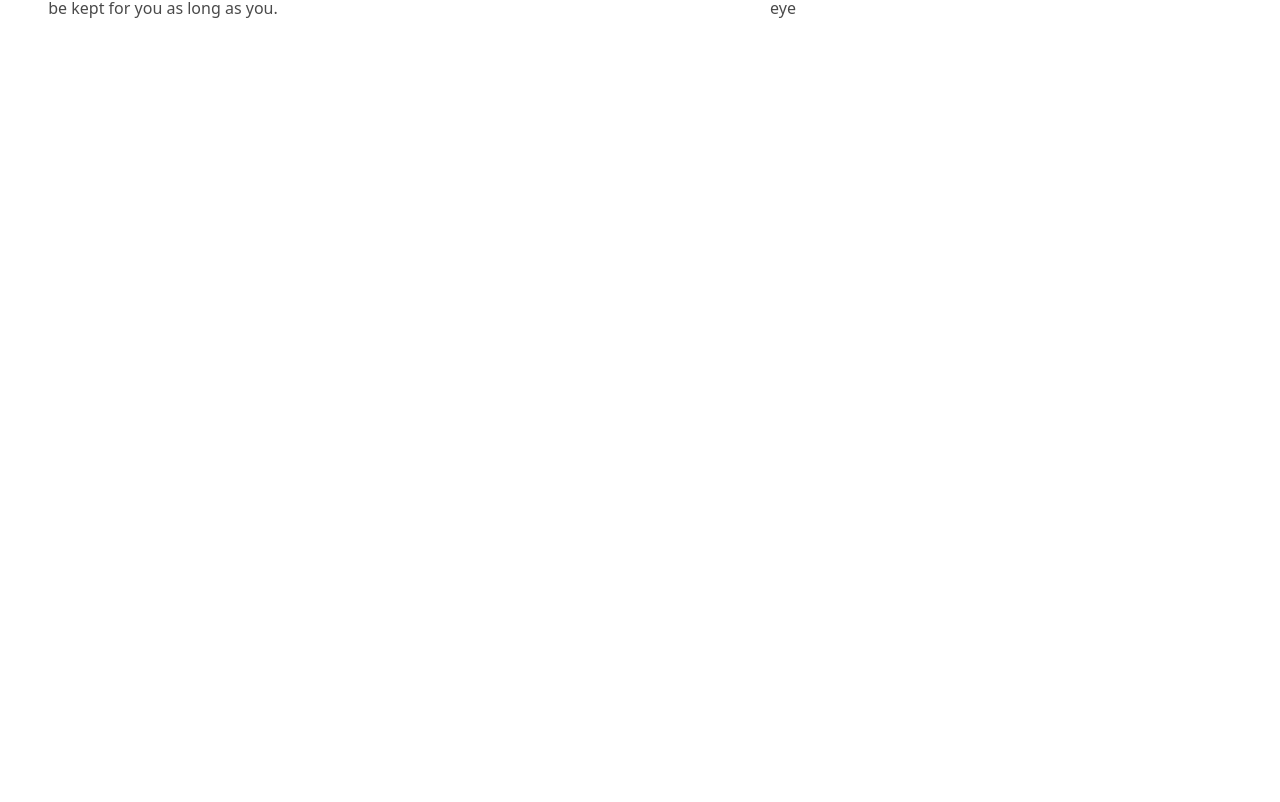
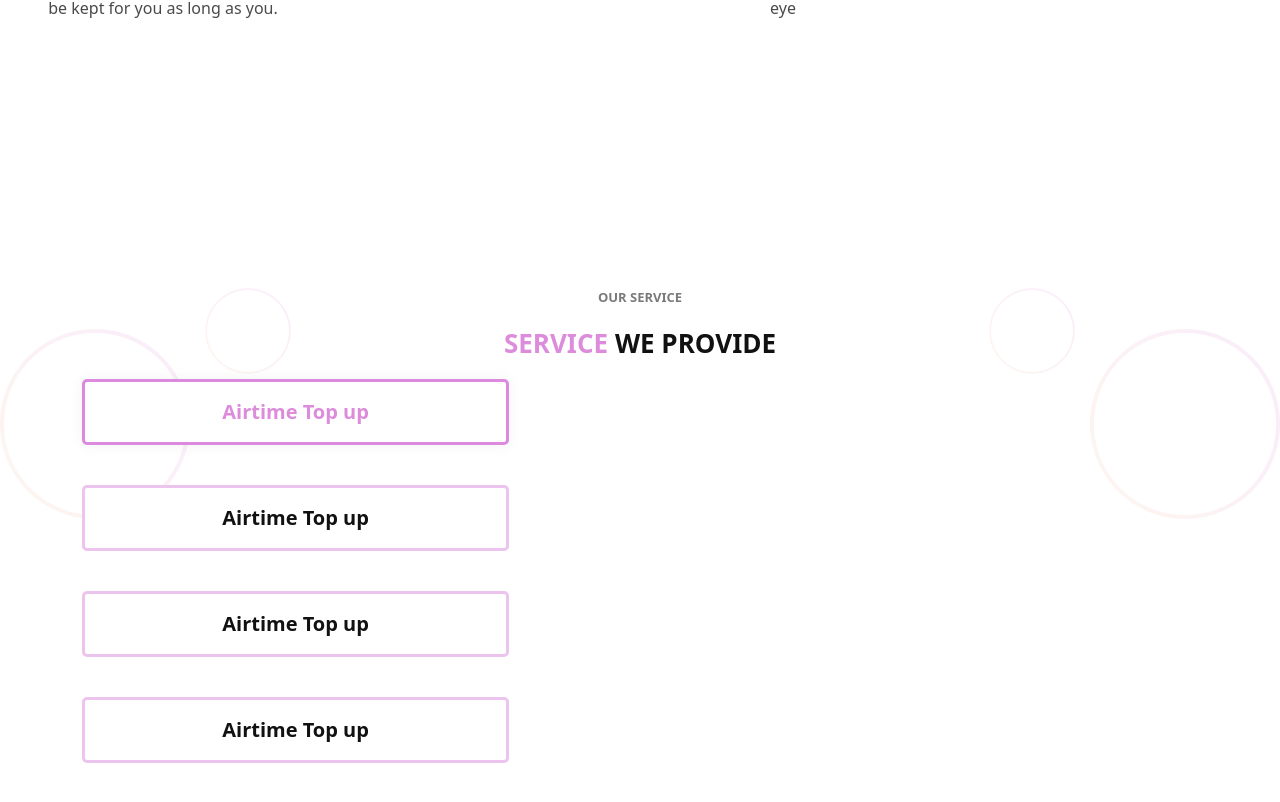
Before and after one commit to Yahckman1112/VTU-site, a Next.js app: page / in a window 1280 px wide. Shown: the part 1286-2088 px from the top of the page. Before the commit the page ends 1734 px from the top, so only its background shows below. Built offline with nearby package versions, Linux system fonts and the light colour scheme.

Commit message:
active side 1

```diff
--- a/app/homeTemplate/fetures/features.module.scss
+++ b/app/homeTemplate/fetures/features.module.scss
@@ -3,7 +3,7 @@
 .body {
   // color: ;
   padding: 20px;
-  height: 100vh;
+  height: 80vh;
   width: 100%;
   margin-top: 5%;
   // background-image: url('./../../images/banner-left-dec.png');
@@ -40,6 +40,7 @@
   text-align: center;
   padding: 10px;
   overflow-x: hidden;
+  // background-color: white;
 
 
   @include responsive(tab){
--- /dev/null
+++ b/app/homeTemplate/service/service.jsx
@@ -0,0 +1,43 @@
+'use client'
+import React,{useState} from "react";
+import styles from "./service.module.scss";
+function Service(props) {
+    const [active, setActive] = useState(0)
+
+    const buttons = [
+        {label: 'Airtime Topup'},
+        {label:'Data Subscription'},
+        {label:'Web development '},
+        {label:'Utility Bill'}
+    ]
+  return (
+    <div className={styles.service}>
+      <p className={styles.para1}>Our Service</p>
+      <p className={styles.para2}>
+        {" "}
+        <span className={styles.span}>Service </span> we provide{" "}
+      </p>
+
+      <div className="container">
+        <div className="row ">
+          <div className="col-12 col-lg-6 col-md-12">
+            <aside className="styles.icon">
+                {buttons.map((item,index)=>(
+                    <button className={styles.btn_serv}
+                    style={{border:active==index && ' 3px solid rgba(219,138,222,1)', color:active==index && '#dc8cdb ', boxShadow:active==index && '0px 0px 15px rgba(0, 0, 0, 0.05)'}}
+                    onClick={()=>setActive(index)}
+                    >
+                                Airtime Top up
+                    </button>
+
+                ))}
+            </aside>
+          </div>
+          <div className="col-12 col-lg-6 col-md-12"></div>
+        </div>
+      </div>
+    </div>
+  );
+}
+
+export default Service;
--- /dev/null
+++ b/app/homeTemplate/service/service.module.scss
@@ -0,0 +1,47 @@
+@import './../../index.scss';
+
+.service{
+    height: 100vh;
+    // background-color: #f4feff;
+    background-image: url('./../../images/our-service-left-dec.png'), url('./../../images/our-service-right-dec.png');
+    background-repeat: no-repeat,no-repeat;
+    background-position: left top,right top;
+}
+
+
+.para1{
+    @extend .text-upper;
+    text-align:center;
+
+}
+
+.para2{
+    @extend .text-upper_2;
+    text-align:center;
+}
+
+.span{
+   color: $secondary-color;
+}
+
+.btn_serv{
+    padding: 15px 30px;
+    text-align: center;
+    border-radius: 5px !important;
+    margin-bottom: 40px;
+    font-size: 20px;
+    color: #111;
+    background-color: #fff;
+    cursor: pointer;
+    vertical-align: middle;
+    font-weight: 900;
+    transition: 1s all cubic-bezier(0.075, 0.82, 0.165, 1);
+    border: 3px solid rgba(219,138,222,0.5);
+    width: 80%;
+}
+
+.active{
+    color: #dc8cdb;
+    border: 3px solid rgba(219,138,222,1);
+    box-shadow: 0px 0px 15px rgba(0, 0, 0, 0.05);
+}
--- a/app/page.js
+++ b/app/page.js
@@ -2,6 +2,7 @@ import { Inter } from "next/font/google";
 import styles from "./page.module.scss";
 import HomeBanner from "./homeTemplate/Banner/landingPage";
 import Features from "./homeTemplate/fetures/features";
+import Service from './homeTemplate/service/service';
 
 const inter = Inter({ subsets: ["latin"] });
 
@@ -10,6 +11,7 @@ export default function Home() {
     <main className={styles.main}>
       <HomeBanner />
       <Features />
+      < Service/>
 
     </main>
   );
```
Also changed, not shown: app/images/our-service-left-dec.png (renamed from app/images/our-fet-left-dec.png), app/images/our-service-right-dec.png (renamed from app/images/our-fet-right-dec.png).
